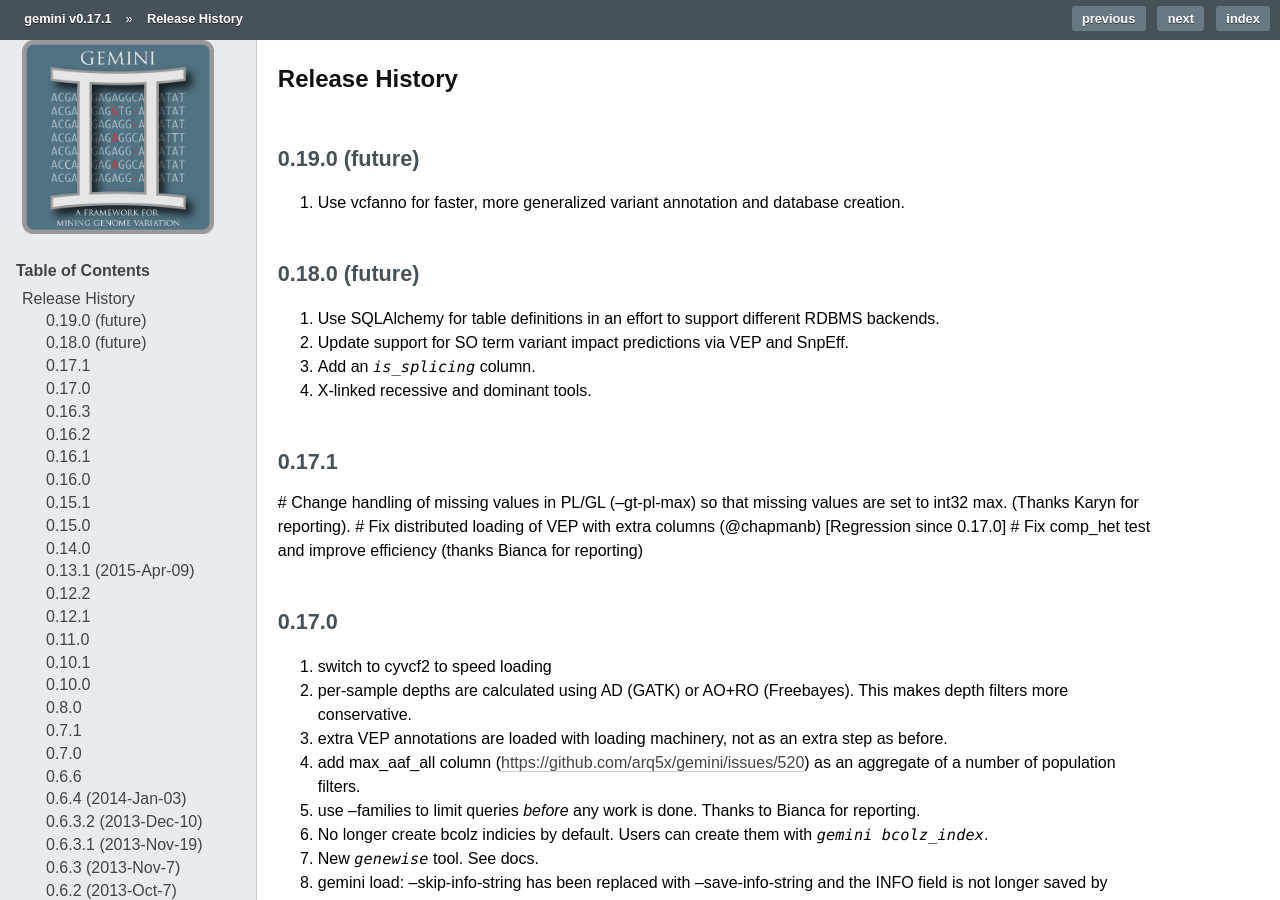
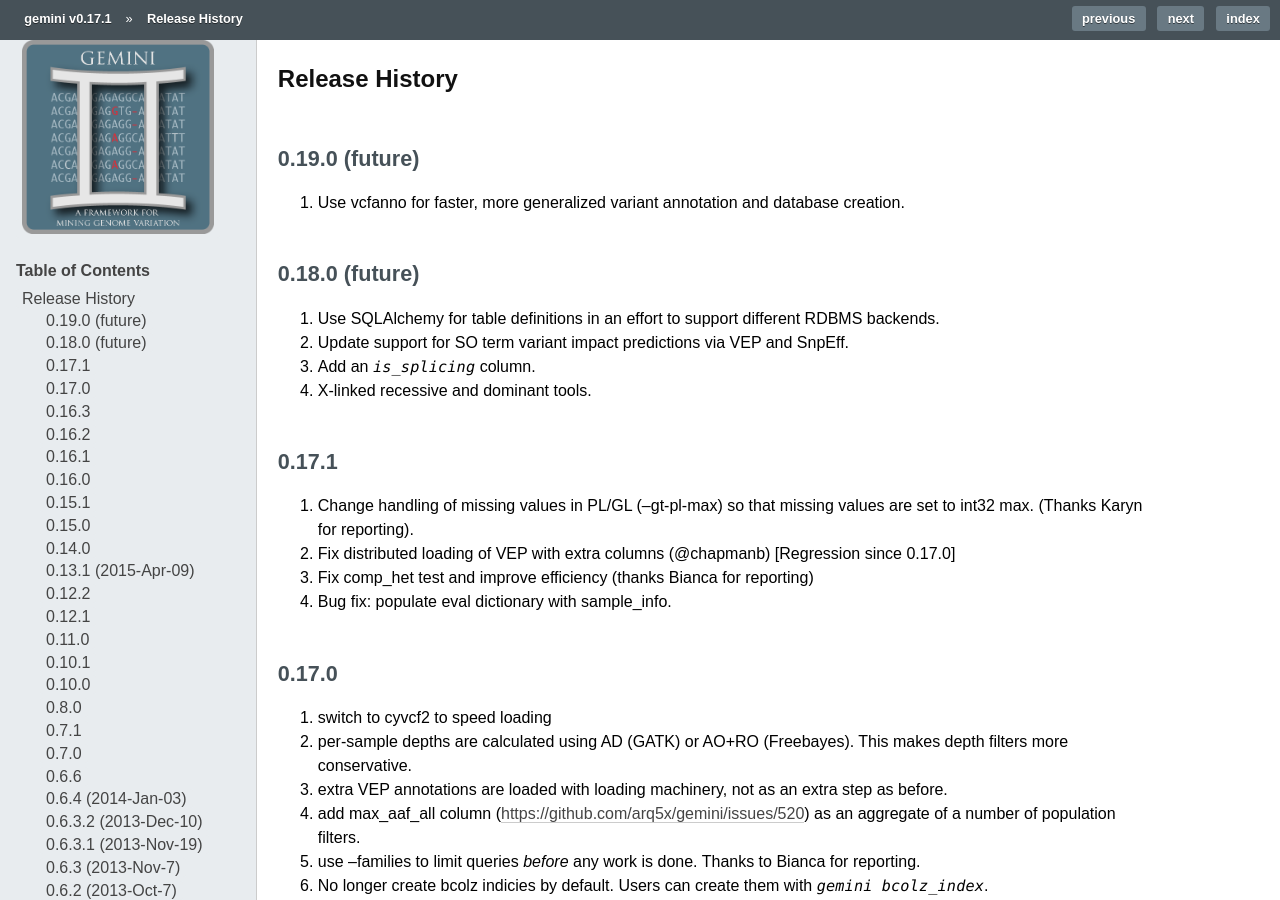
Before and after one commit to arq5x/gemini, a Sphinx documentation site: the page built from docs/content/history.rst, in a window 1280 px wide and 900 px high. Built offline with Sphinx 7.4.7, drawn with Linux system fonts in a browser that asks for light colours; formulas are drawn with MathJax 3; comment, search, counter and statistics services are not loaded; the version number is read from the project's files by our own code.

Commit message:
update history.

```diff
--- a/docs/content/history.rst
+++ b/docs/content/history.rst
@@ -15,9 +15,10 @@ Release History
 
 0.17.1
 ======
-# Change handling of missing values in PL/GL (--gt-pl-max) so that missing values are set to int32 max. (Thanks Karyn for reporting).
-# Fix distributed loading of VEP with extra columns (@chapmanb) [Regression since 0.17.0]
-# Fix comp_het test and improve efficiency (thanks Bianca for reporting)
+#. Change handling of missing values in PL/GL (--gt-pl-max) so that missing values are set to int32 max. (Thanks Karyn for reporting).
+#. Fix distributed loading of VEP with extra columns (@chapmanb) [Regression since 0.17.0]
+#. Fix comp_het test and improve efficiency (thanks Bianca for reporting)
+#. Bug fix: populate eval dictionary with sample_info.
 
 0.17.0
 ======
```
